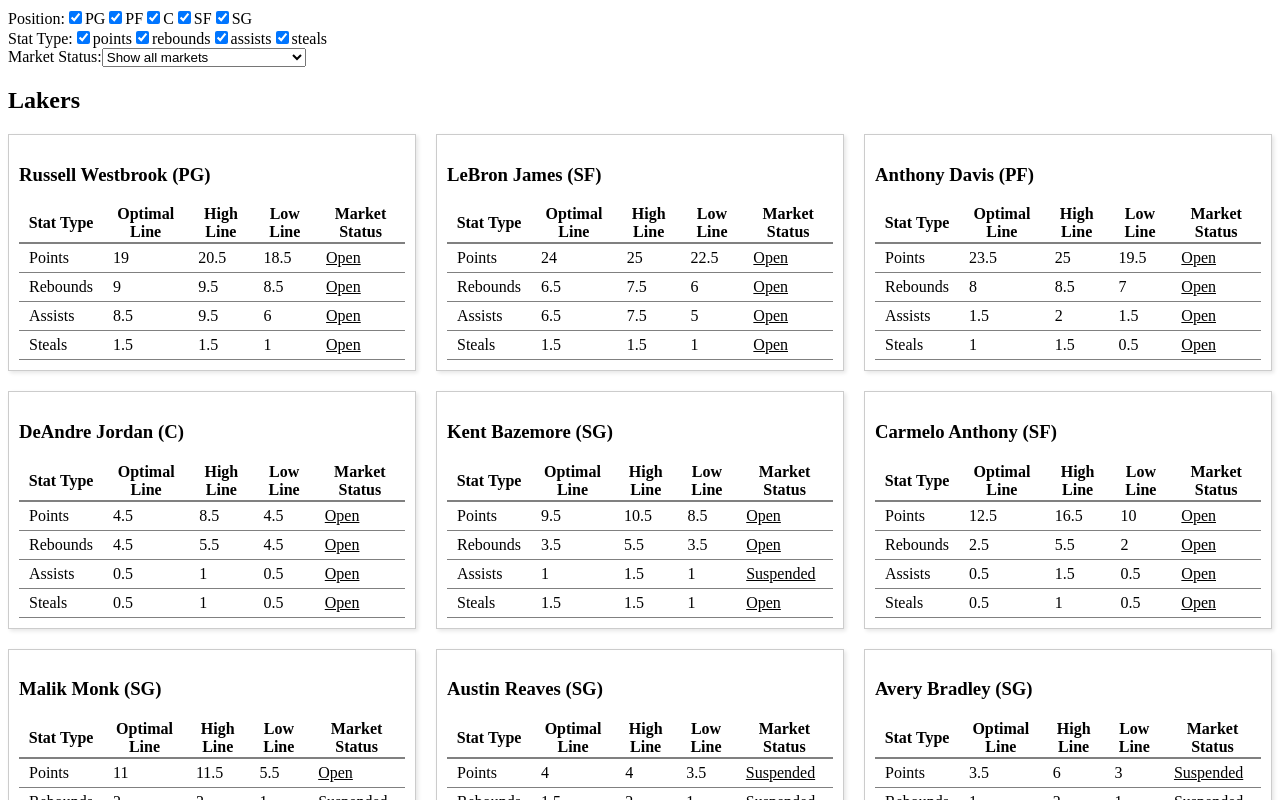
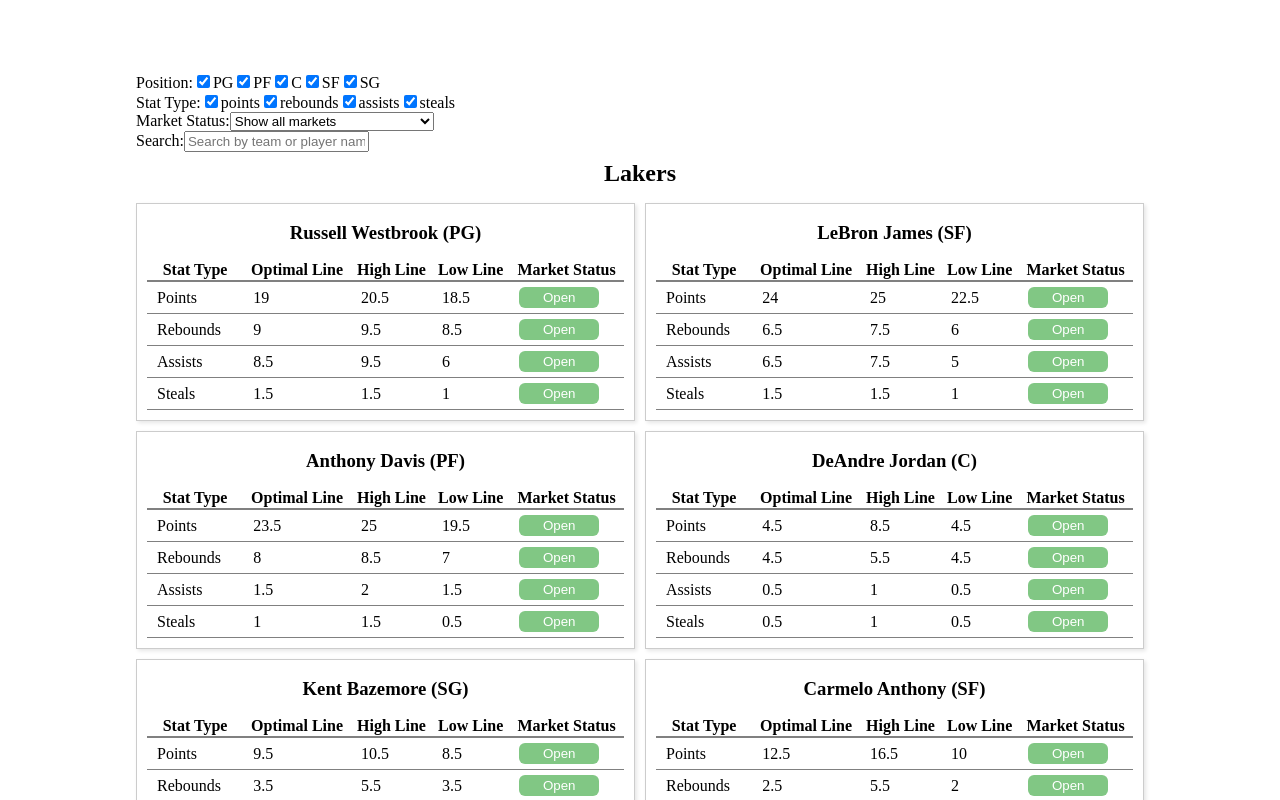
Before and after one commit to kolashah/swish, a React (Create React App) app: page / in a window 1280 px wide. Shown: the top 800 px of the page. Built offline with nearby package versions, Linux system fonts and the light colour scheme.

Commit message:
search functionality

```diff
--- a/src/App.jsx
+++ b/src/App.jsx
@@ -11,6 +11,7 @@
     position: { PG: true, PF: true, C: true, SF: true, SG: true },
     statType: { points: true, rebounds: true, assists: true, steals: true },
     marketSuspended: 'all',
+    searchTerm: '',
   });
   //create state for market status data
   const [marketStatusData, setMarketStatusData] = useState(initialData);
@@ -19,6 +20,8 @@
   const [groupedData, setGroupedData] = useState(() =>
     groupDataByTeamAndPlayer(marketStatusData, filters)
   );
+
+  const [searchTerm, setSearchTerm] = useState('');
 
   //update grouped data when filters change
   useEffect(() => {
@@ -42,15 +45,24 @@
         ...prev,
         marketSuspended: value,
       }));
+    } else if (filterType === 'searchTerm') {
+      setFilters((prev) => ({
+        ...prev,
+        searchTerm: value,
+      }));
     }
   }
 
   //when filters are applied, filter data sent to TeamTables
   function filterData(data) {
-    const { position, statType, marketSuspended } = filters;
+    const { position, statType, marketSuspended, searchTerm } = filters;
 
     return data.filter(
       (player) =>
+        (player.playerName.toLowerCase().startsWith(searchTerm.toLowerCase()) ||
+          player.teamNickname
+            .toLowerCase()
+            .startsWith(searchTerm.toLowerCase())) &&
         position[player.position] &&
         statType[player.statType] &&
         (marketSuspended === 'all' ||
@@ -130,7 +142,12 @@
 
   return (
     <div className="App">
-      <Sidebar filters={filters} onFilterChange={handleFilterChange} />
+      <Sidebar
+        filters={filters}
+        onFilterChange={handleFilterChange}
+        setSearchTerm={setSearchTerm}
+        searchTerm={searchTerm}
+      />
       <TeamTables
         groupedData={groupedData}
         groupedAlts={groupedAlts}
--- a/src/components/PlayerTable.jsx
+++ b/src/components/PlayerTable.jsx
@@ -45,13 +45,23 @@
             );
           };
           const marketStatus = value ? 'Suspended' : 'Open';
+          const buttonStyle = {
+            backgroundColor: value ? '#e57373' : '#81c784', //
+            color: 'white',
+            cursor: 'pointer',
+            border: 'none',
+            borderRadius: '6px',
+            width: '80px',
+            padding: '3px 0'
+          };
           return (
-            <span
+            <button
+              id="marketStatus"
               onClick={onClick}
-              style={{ cursor: 'pointer', textDecoration: 'underline' }}
+              style={buttonStyle}
             >
               {marketStatus}
-            </span>
+            </button>
           );
         },
       },
--- a/src/components/Sidebar.jsx
+++ b/src/components/Sidebar.jsx
@@ -1,6 +1,8 @@
 import React from 'react';
 
-export default function Sidebar({ filters, onFilterChange }) {
+export default function Sidebar({ filters, onFilterChange, setSearchTerm, searchTerm }) {
+
+
   const positions = ['PG', 'PF', 'C', 'SF', 'SG'];
   const statTypes = ['points', 'rebounds', 'assists', 'steals'];
 
@@ -13,6 +15,13 @@
     const { value } = e.target;
     onFilterChange('marketSuspended', value);
   };
+
+  const handleSearchChange = (e) => {
+    const searchTerm = e.target.value;
+    setSearchTerm(searchTerm);
+    onFilterChange('searchTerm', searchTerm);
+  };
+
 
   return (
     <div className="Sidebar">
@@ -60,6 +69,15 @@
           <option value="open">Show open markets only</option>
         </select>
       </div>
+      <div className="filter">
+        <label htmlFor="searchFilter">Search:</label>
+        <input
+          type="text"
+          placeholder="Search by team or player name"
+          onChange={handleSearchChange}
+          value={searchTerm}
+        />
+      </div>
     </div>
   );
 }
--- a/src/styles/App.css
+++ b/src/styles/App.css
@@ -1,7 +1,7 @@
 .playerContainer {
   display: grid;
   grid-template-columns: repeat(auto-fit, minmax(333px, 1fr));
-  grid-gap: 20px;
+  grid-gap: 10px;
 
 }
 .player {
@@ -11,3 +11,12 @@
   box-shadow: 2px 2px 4px rgba(0, 0, 0, 0.1);
 
 }
+
+body {
+  padding: 5% 10%;
+}
+
+h2, h3 {
+  text-align: center;
+  margin: .5rem 0 1rem;
+}
```
Lines whose indentation alone changed are shown as unchanged.
